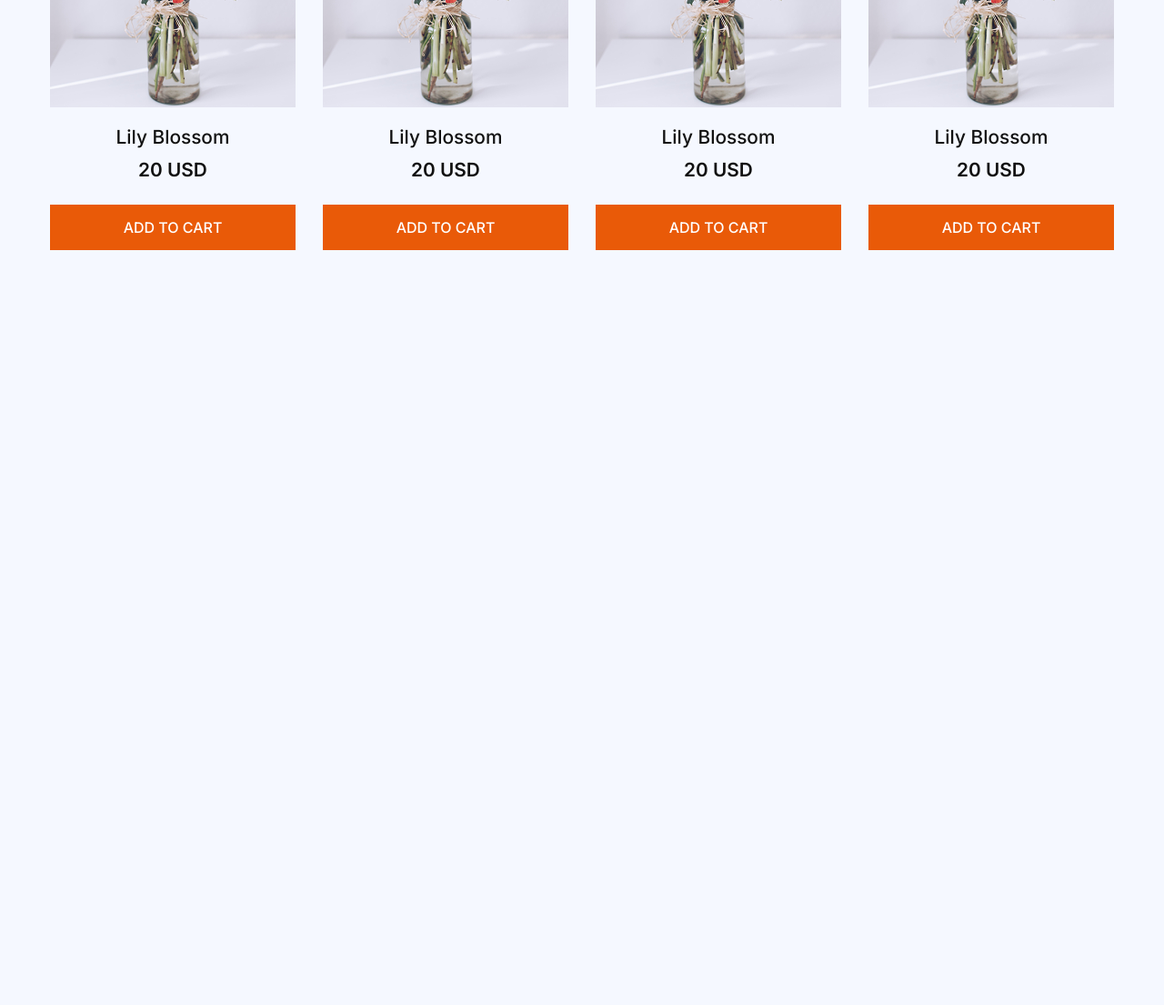
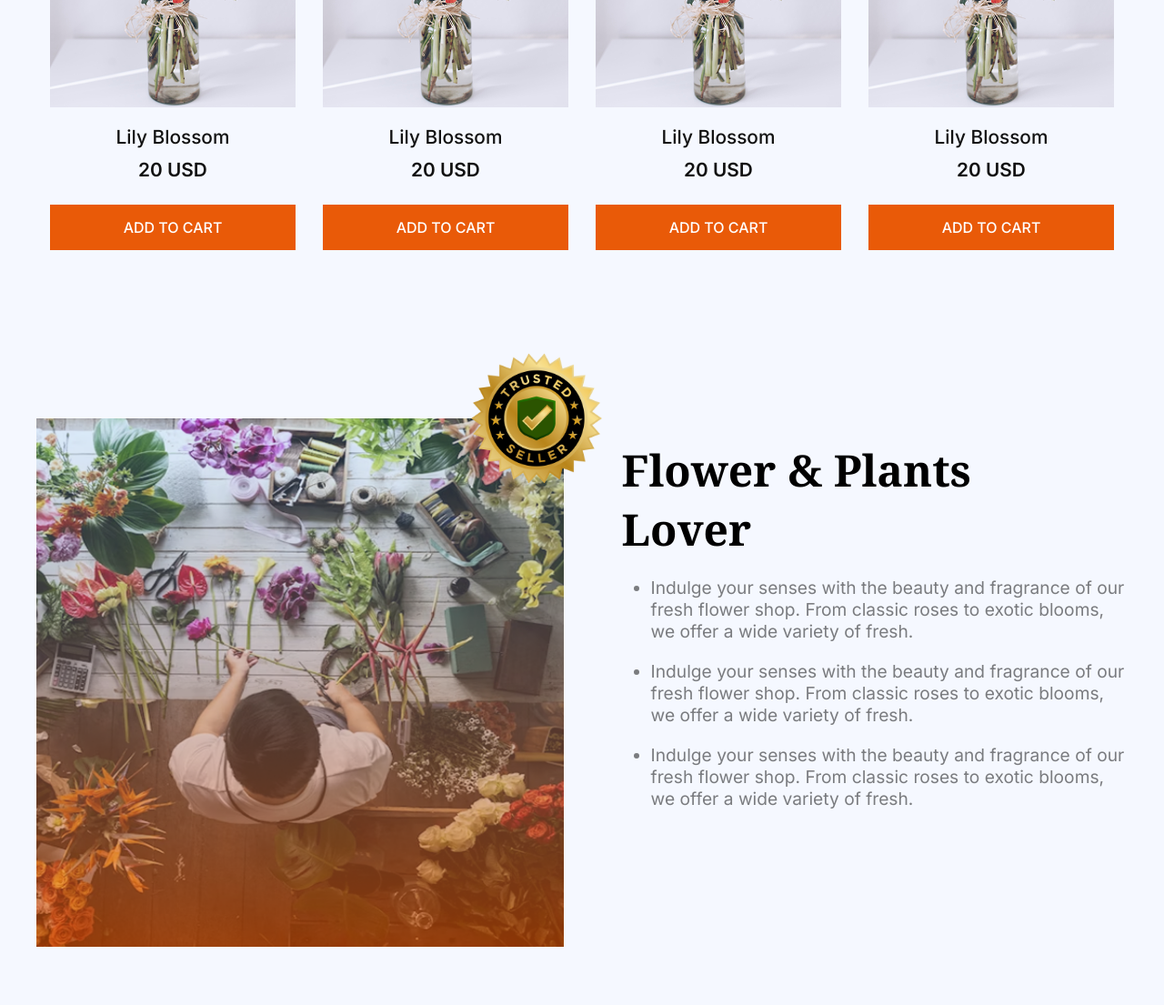
Before and after one commit to inmostafiz/assignment2, a plain HTML site: page index.html in a window 1280 px wide. Shown: the part 1590-2695 px from the top of the page at 91% size. Before the commit the page ends 1890 px from the top, so only its background shows below. Drawn offline with Linux system fonts and the light colour scheme.

Commit message:
complete flower store section

```diff
--- a/index.html
+++ b/index.html
@@ -119,6 +119,24 @@
                 </div>
             </div>
         </main>
+        <!-- end main area -->
+         <!-- start flower store -->
+          <section class="container">
+            <div class="flower_store">
+                <div class="trust_img">
+                    <img src="img/flower-store.png" alt="flower-store">
+                    <img class="badge" src="img/trusted-badge.png" alt="trusted badge">
+                </div>
+                <div class="flower_plants">
+                    <h2>Flower & Plants <br> Lover</h2>
+                    <ul>
+                        <li>Indulge your senses with the beauty and fragrance of our fresh flower shop. From classic roses to exotic blooms, we offer a wide variety of fresh.</li>
+                        <li>Indulge your senses with the beauty and fragrance of our fresh flower shop. From classic roses to exotic blooms, we offer a wide variety of fresh.</li>
+                        <li>Indulge your senses with the beauty and fragrance of our fresh flower shop. From classic roses to exotic blooms, we offer a wide variety of fresh.</li>
+                    </ul>
+                </div>
+            </div>
+          </section>
 
 </body>
 </html>
--- a/style.css
+++ b/style.css
@@ -143,3 +143,43 @@ img{
     cursor: pointer;
 }
 /* end main area> our plans */
+/* start flower store */
+.flower_store{
+    display: flex;
+    justify-content: space-between;
+    margin-top: 10rem;
+    gap: 2.5rem;
+}
+.trust_img{
+    width: 50%;
+    position: relative;
+}
+.trust_img img:first-child {
+    width: 100%;
+    height: 90%;
+}
+.badge {
+    position: absolute;
+    top: -100px;
+    right: -70px;
+    width: 200px;
+}
+.flower_plants{
+    width: 50%;
+    padding-top: 1.5rem;
+    padding-left: 1.5rem;
+}
+.flower_plants h2{
+    font-family: var(--fontHeader);
+    color: var(--hBlack);
+    font-size: 3rem;
+}
+.flower_plants ul{
+    padding-left: 2rem;
+    color: var(--pColor);
+    font-size: var(--pfont);
+    font-family: var(--fontBody);
+}
+.flower_plants li{
+    margin: 20px 0;
+}
```
